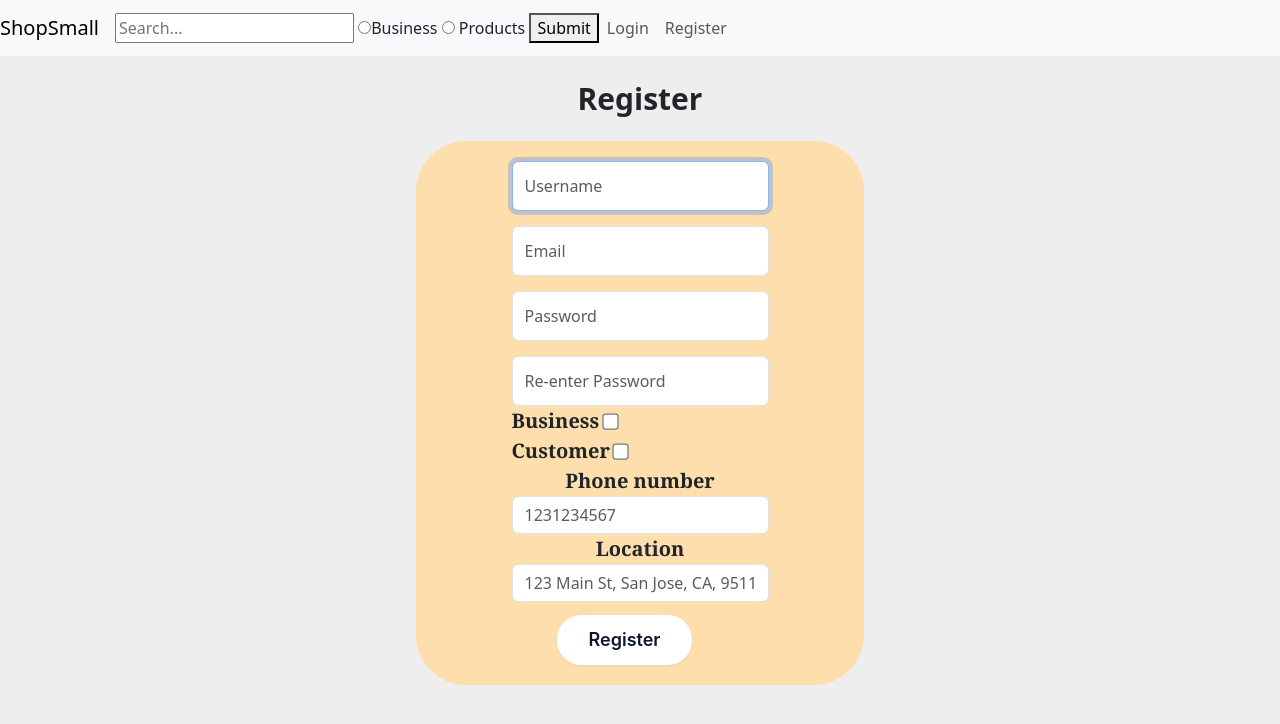
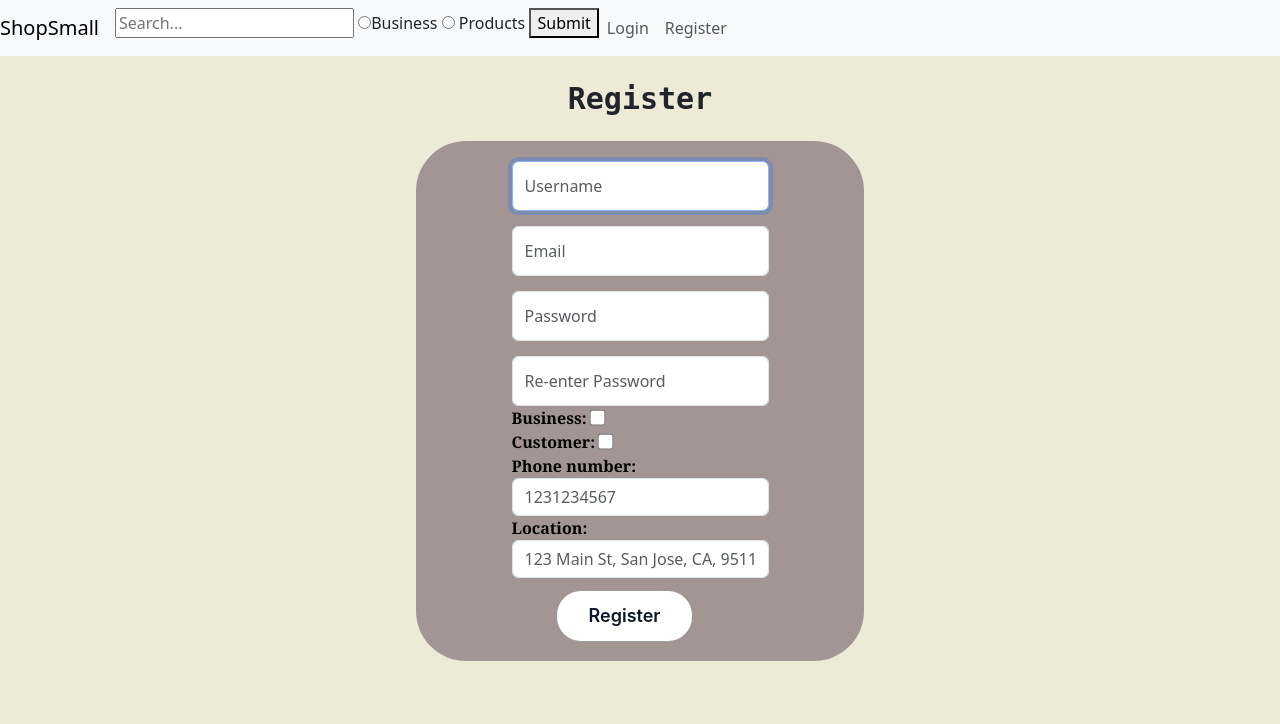
Before and after one commit to KunalPradhan1/ShopSmall, a Django app: page /register/ in a window 1280 px wide. Shown: the top 724 px of the page. Run offline with Django 5.2, Linux system fonts and the light colour scheme.

Commit message:
this one is bad dont use

```diff
--- a/shopsmall/shop/forms.py
+++ b/shopsmall/shop/forms.py
@@ -70,28 +70,27 @@ class SignUpForm(UserCreationForm):
     )
 
     is_business = forms.BooleanField(
-        label="Business",
-        widget=forms.CheckboxInput(
-            attrs={
-                "style": "transform: scale(1.25);",
-                "onchange": "uncheckCustomer()"
-                # Add more attributes here...
-            }
-        ),
-        required=False,  # Set to False if you want to make this field optional
-    )
+    label = "Business",
+    widget=forms.CheckboxInput(
+        attrs={
+             "style": "transform: scale(1.25);",
+
+            # Add more attributes here...
+        }
+    ),
+    required=False,  # Set to False if you want to make this field optional
+)
 
     is_customer = forms.BooleanField(
-        label="Customer",
-        widget=forms.CheckboxInput(
-            attrs={
-                "style": "transform: scale(1.25);",
-                "onchange": "uncheckBusiness()"
-                # Add more attributes here...
-            }
-        ),
-        required=False,  # Set to False if you want to make this field optional
-    )
+    label = "Customer",
+    widget=forms.CheckboxInput(
+        attrs={
+             "style": "transform: scale(1.25);",
+            # Add more attributes here...
+        }
+    ),
+    required=False,  # Set to False if you want to make this field optional
+)
 
     phone_number = forms.IntegerField(
     widget=forms.NumberInput(
@@ -116,7 +115,6 @@ class SignUpForm(UserCreationForm):
     )
 
 
-
     class Meta:
         model = User
         fields = ('username', 'email', 'password1', 'password2', 'is_business', 'is_customer', 'phone_number', 'location')
--- a/shopsmall/shop/static/css/login.css
+++ b/shopsmall/shop/static/css/login.css
@@ -1,6 +1,7 @@
 .container {
     width: 35%;
-    background: 	#ffdead;
+    background: #A39594;
+    color: black;
     display: flex;
     align-items: center;
     justify-content: center;
@@ -13,10 +14,10 @@
     font-size: 30px;
     font-weight: bold;
     margin-bottom: 20px;
-    text-align: center; /* Center the text horizontally */;
+    font-family: monospace;
+    text-align: center; /* Center the text horizontally */
 
     padding-top: 20px; /* Add some padding at the top */
-    font-family: 'Franklin Gothic Medium', 'Arial Narrow', Arial, sans-serif"
 
 }
 .login-container {
@@ -94,38 +95,24 @@ label[for="id_password"] {
 
 label[for="id_is_business"] {
   /* Add your styles for the is_business label here */
-  font-size: 20px;
   font-weight: bolder;
   font-family: Cambria, Cochin, Georgia, Times, 'Times New Roman', serif;
-  text-align: center;
-  margin: 0 auto;
 }
 label[for="id_is_customer"] {
   /* Add your styles for the is_business label here */
-  font-size: 20px;
   font-weight: bolder;
   font-family: Cambria, Cochin, Georgia, Times, 'Times New Roman', serif;
-  text-align: center;
-  margin: 0 auto;
 }
 
 label[for="id_phone_number"] {
   /* Add your styles for the is_business label here */
-  font-size: 20px;
-  display: block;
   font-weight: bolder;
   font-family: Cambria, Cochin, Georgia, Times, 'Times New Roman', serif;
   text-align: center;
-  margin: 0 auto;
-
 }
 
 label[for="id_location"] {
   /* Add your styles for the is_business label here */
-  font-size: 20px;
-  display: block;
   font-weight: bolder;
   font-family: Cambria, Cochin, Georgia, Times, 'Times New Roman', serif;
-  text-align: center;
-  margin: 0 auto;
 }
--- a/shopsmall/shop/static/css/main.css
+++ b/shopsmall/shop/static/css/main.css
@@ -2,7 +2,7 @@
 .container {
     width: 100%;
     height: 25vh;
-    background: 	#ffdead;
+    background: #DEB887;
     color: black;
     display: flex;
     align-items: center;
@@ -24,7 +24,7 @@
     margin: 0 0.5em;
     box-shadow: 2px 6px 8px 0 rgba(22, 22, 26, 0.18);
     border: none;
-    background-color: 	#ffdead;
+    background-color: #DEB887;
   }
   .carousel-control-prev,
   .carousel-control-next {
--- a/shopsmall/shop/templates/shop/createproduct.html
+++ b/shopsmall/shop/templates/shop/createproduct.html
@@ -11,7 +11,7 @@
 
     <style>
         body{
-            background-color: #EDEBD7;
+            background-color: #fff6eb;
         }
     </style>
 </head>
--- a/shopsmall/shop/templates/shopComponents/businessDashboard.html
+++ b/shopsmall/shop/templates/shopComponents/businessDashboard.html
@@ -7,7 +7,7 @@
     <link rel="stylesheet" href="https://cdn.jsdelivr.net/npm/bootstrap@5.3.2/dist/css/bootstrap.min.css" integrity="sha384-T3c6CoIi6uLrA9TneNEoa7RxnatzjcDSCmG1MXxSR1GAsXEV/Dwwykc2MPK8M2HN" crossorigin="anonymous">
     <style>
         body {
-            background-color: #EDEBD7;
+            background-color: #f4f4f4;
         }
         .products-container {
             margin-top: 20px;
--- a/shopsmall/shop/templates/shopComponents/home.html
+++ b/shopsmall/shop/templates/shopComponents/home.html
@@ -10,7 +10,7 @@
 
     <style>
         body{
-            background-color: #eee;
+            background-color: #fff6eb;
         }
     </style>
 </head>
--- a/shopsmall/shop/templates/shopComponents/login.html
+++ b/shopsmall/shop/templates/shopComponents/login.html
@@ -9,7 +9,7 @@
     <link rel="stylesheet" href="{% static 'css/login.css' %}">
     <style>
         body{
-            background-color: #eee;
+            background-color: #EDEBD7;
         }
     </style>
 </head>
--- a/shopsmall/shop/templates/shopComponents/navbar.html
+++ b/shopsmall/shop/templates/shopComponents/navbar.html
@@ -25,7 +25,6 @@
         <input type="radio" id="products" name="SearchForm" value="Products"> Products
         <button type="submit">Submit</button>
       </form>
-    </ul>
       {% if user.is_authenticated%}
 
         <li class="nav-item">
@@ -37,15 +36,15 @@
         <li class="nav-item">
           <a class="nav-link" href="/logout">Logout</a>
         </li>
-      </ul>
       {% else %}
-        <ul class="navbar-nav ml-auto" style="justify-content: right;">
+        <ul class="navbar-nav ml-auto">
           <li class="nav-item">
             <a class="nav-link" href="/login">Login</a>
           </li>
           <li class="nav-item">
             <a class="nav-link" href="/register">Register</a>
           </li>
+
         </ul>
       {%endif%}
 
--- a/shopsmall/shop/templates/shopComponents/register.html
+++ b/shopsmall/shop/templates/shopComponents/register.html
@@ -9,7 +9,7 @@
     <link rel="stylesheet" href="{% static 'css/login.css' %}">
     <style>
         body{
-            background-color: #eee;
+            background-color: #EDEBD7;
         }
     </style>
 </head>
@@ -30,26 +30,6 @@
     </form>
     </div>
     {%endblock content%}
-    <script>
-        function uncheckBusiness() {
-            var isCustomer = document.getElementById("id_is_customer");
-            var isBusiness = document.getElementById("id_is_business");
-
-             if (isCustomer.checked) {
-                 isBusiness.checked = false;
-            }
-        }
-
-        function uncheckCustomer() {
-            var isCustomer = document.getElementById("id_is_customer");
-            var isBusiness = document.getElementById("id_is_business");
-
-             if (isBusiness.checked) {
-                 isCustomer.checked = false;
-            }
-
-        }
-    </script>
 
 </body>
 </html>
--- a/shopsmall/shop/templates/shopComponents/search.html
+++ b/shopsmall/shop/templates/shopComponents/search.html
@@ -11,7 +11,7 @@
     <style>
         body{
             background-color: black;
-            /* padding: 10px; */
+            padding: 10px;
         }
     </style>
 </head>
--- a/shopsmall/shop/views.py
+++ b/shopsmall/shop/views.py
@@ -38,7 +38,7 @@ def businessDashboard(request):
 def register(request):
     msg = None
     if request.method == 'POST':
-        form = SignUpForm(request.POST, label_suffix="")
+        form = SignUpForm(request.POST)
         if form.is_valid():
             user = form.save()
             msg = 'user created'
@@ -46,7 +46,7 @@ def register(request):
         else:
             msg = 'form is not valid'
     else:
-        form = SignUpForm(label_suffix="")
+        form = SignUpForm()
     return render(request,'shopComponents/register.html', {'form': form, 'msg': msg})
 
 
```
Also changed, not shown: shopsmall/media/images/Lightning_McQueen.png (deleted), shopsmall/shop/static/css/addProduct.css (deleted).
